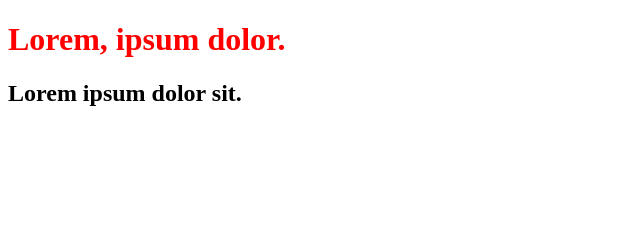
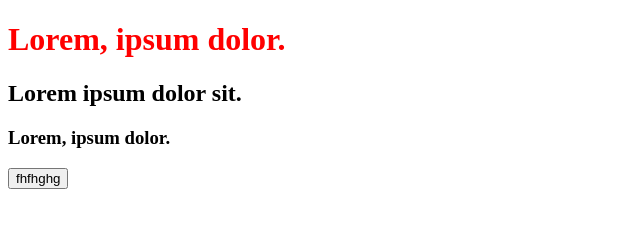
Before and after one commit to L1zzok/project, a plain HTML site: page index.html in a window 1280 px wide. Shown: the whole page, without its empty margins (0-640 px from the left). Drawn offline with Linux system fonts and the light colour scheme.

Commit message:
add file3

```diff
--- a/index.html
+++ b/index.html
@@ -10,5 +10,7 @@
 <body>
     <h1>Lorem, ipsum dolor.</h1>
     <h2>Lorem ipsum dolor sit.</h2>
+    <h3>Lorem, ipsum dolor.</h3>
+    <button>fhfhghg</button>
 </body>
 </html>
```
